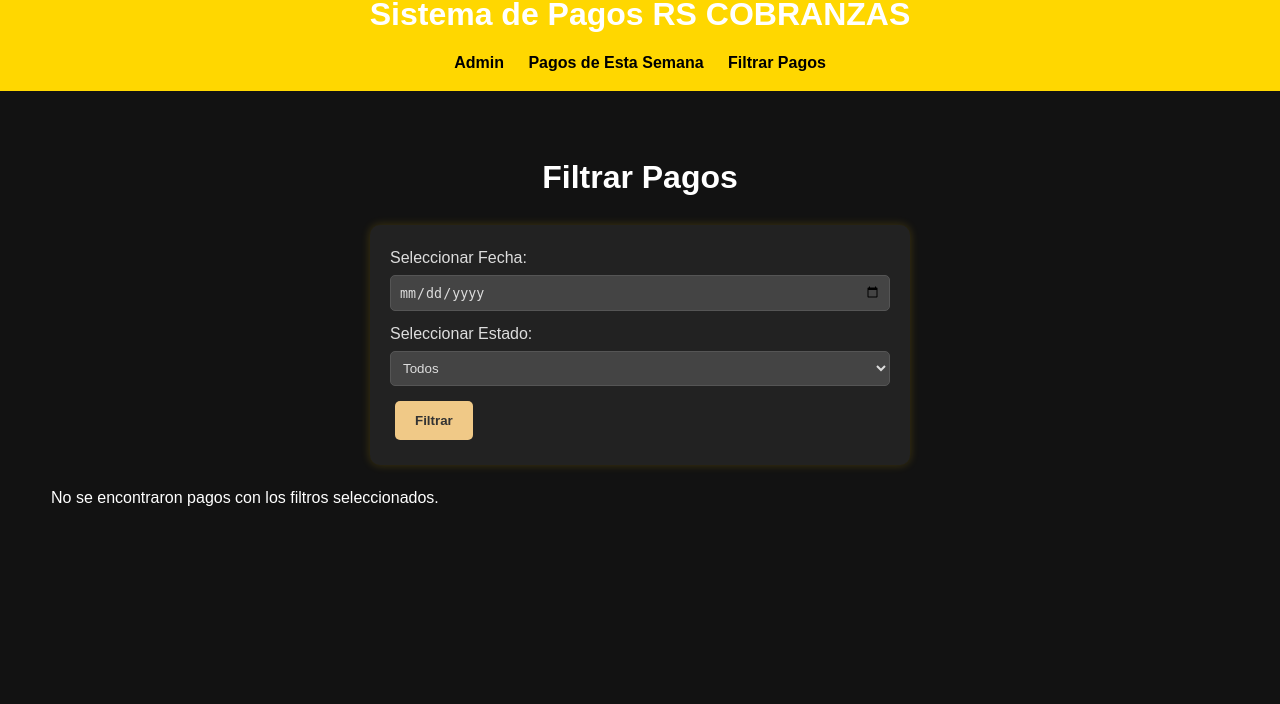
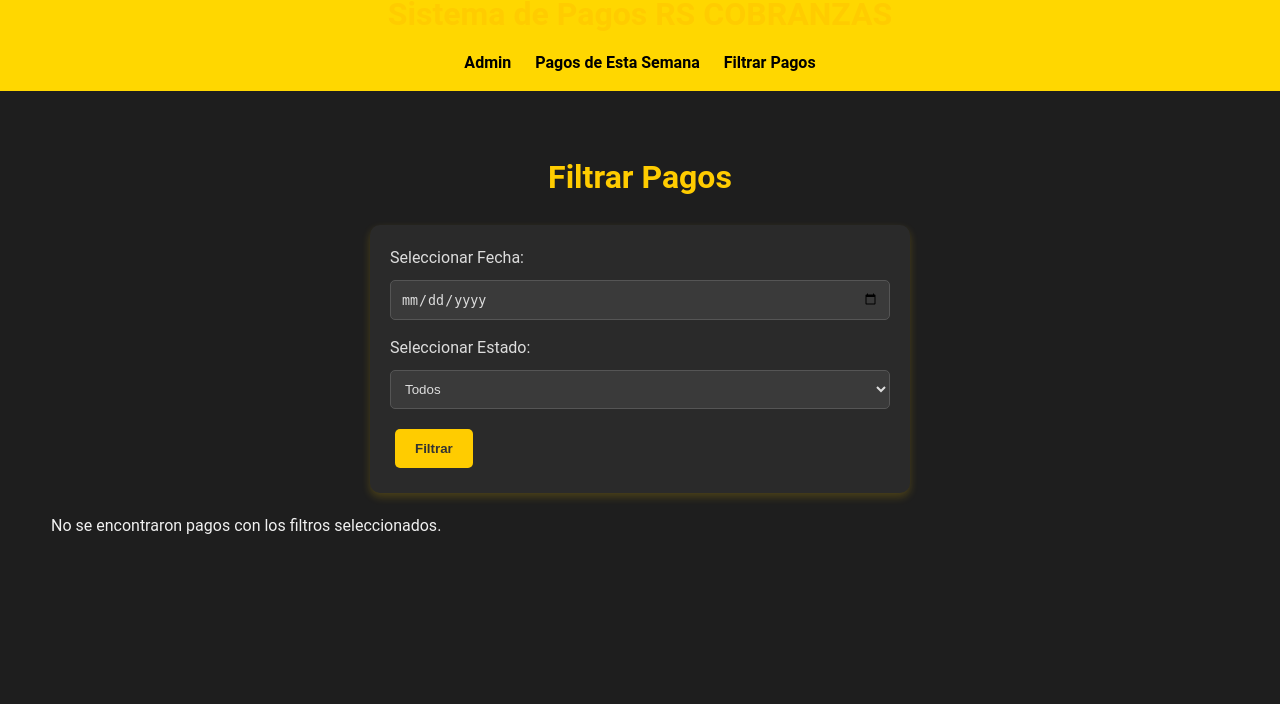
Before and after one commit to DavidCh02/RS_PAGOS, a Flask app: page /filtrar_pagos in a window 1280 px wide. Shown: the part 96-800 px from the top of the page. Run offline with Flask 3, Linux system fonts and the light colour scheme.

Commit message:
Add files via upload

```diff
--- a/templates/filtrar_pagos.html
+++ b/templates/filtrar_pagos.html
@@ -3,37 +3,36 @@
 {% block content %}
 <style>
     body {
-        font-family: Arial, sans-serif;
-        background-color: #121212;
+        font-family: 'Roboto', sans-serif;
+        background-color: #1e1e1e;
         margin: 0;
         padding: 0;
-        color: #ffffff;
+        color: #f0f0f0;
     }
 
-    h1,
-    h2 {
+    h1, h2 {
         text-align: center;
-        color: #ffffff;
+        color: #ffcc00;
     }
 
     h3 {
-        color: #f0d8c0;
+        color: #ffcc00;
         text-align: center;
     }
 
     form {
-        background: #222;
+        background: #2a2a2a;
         color: #ddd;
         padding: 20px;
         border-radius: 10px;
         max-width: 500px;
         margin: 20px auto;
-        box-shadow: 0px 0px 10px rgba(255, 204, 0, 0.2);
+        box-shadow: 0px 4px 8px rgba(255, 204, 0, 0.2);
     }
 
     label {
         display: block;
-        margin-bottom: 5px;
+        margin-bottom: 10px;
     }
 
     input[type="text"],
@@ -42,11 +41,11 @@
     select,
     textarea {
         width: 100%;
-        padding: 8px;
-        margin-bottom: 10px;
+        padding: 10px;
+        margin-bottom: 15px;
         border-radius: 5px;
         border: 1px solid #555;
-        background-color: #444;
+        background-color: #3a3a3a;
         color: #ddd;
         box-sizing: border-box;
     }
@@ -54,16 +53,15 @@
     table {
         width: 100%;
         border-collapse: collapse;
-        background: #333;
+        background: #3a3a3a;
         color: #ddd;
         border-radius: 10px;
         overflow: hidden;
         margin-bottom: 20px;
-        cursor: pointer; /* Cambiar el cursor al pasar por encima */
+        box-shadow: 0px 4px 8px rgba(0, 0, 0, 0.2);
     }
 
-    th,
-    td {
+    th, td {
         padding: 12px;
         border: 1px solid #555;
         text-align: left;
@@ -76,11 +74,11 @@
     }
 
     tbody tr:nth-child(even) {
-        background-color: #444;
+        background-color: #4a4a4a;
     }
 
     button {
-        background: #f0c987;
+        background: #ffcc00;
         color: #333;
         border: none;
         padding: 12px 20px;
@@ -93,7 +91,7 @@
     }
 
     button:hover {
-        background: #e0b26c;
+        background: #e6b800;
     }
 
     .container {
@@ -126,7 +124,7 @@
     }
 
     .table-preview h4 {
-        color: #fff;
+        color: #ffcc00;
         margin-bottom: 10px;
         text-align: center;
     }
@@ -143,17 +141,22 @@
         color: #fff;
     }
 
-    /* Estilos para modales eliminados */
-    /* Eliminado el estilo para #editar-modal-tarjeta y #editar-modal-inscripcion */
+    /* Estilos para dispositivos móviles */
+    @media (max-width: 768px) {
+        table {
+            font-size: 14px;
+            overflow-x: auto;
+            display: block;
+            white-space: nowrap;
+        }
 
-    /* Eliminar el overlay */
-    .modal-overlay {
-        display: none !important;
+        th, td {
+            padding: 8px;
+        }
     }
 </style>
 
 <div class="container">
-
     <h1>Filtrar Pagos</h1>
 
     <!-- Formulario para filtrar pagos -->
```
